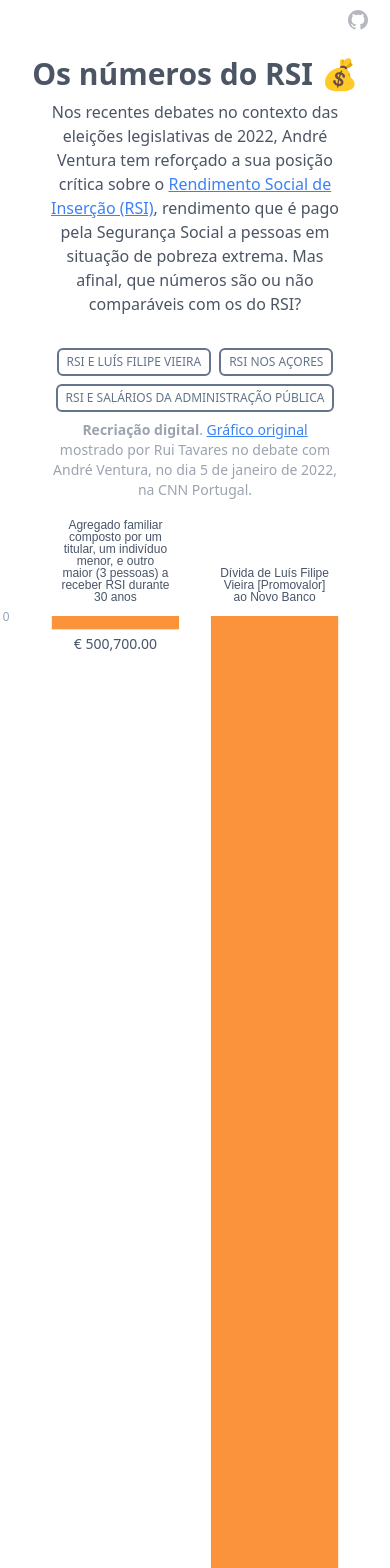
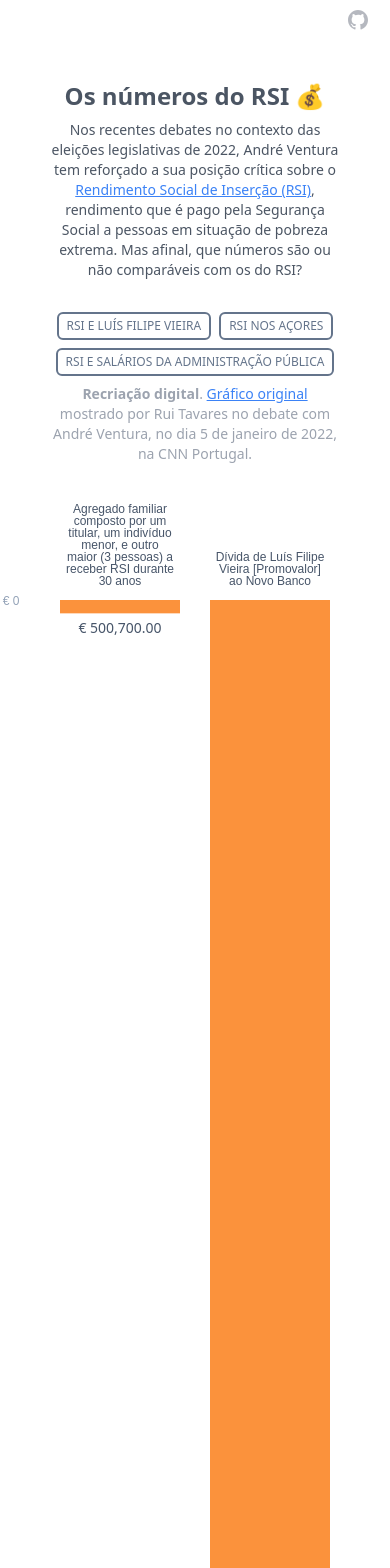
Before and after one commit to biamalveiro/numeros-do-rsi, a React (Create React App) app: page / in a window 390 px wide. Shown: the top 1568 px of the page. Built offline with nearby package versions, Linux system fonts and the light colour scheme; some icons are missing.

Commit message:
improve responsivenes and refactor

```diff
--- a/src/App.js
+++ b/src/App.js
@@ -1,82 +1,48 @@
 import React, { useState } from "react";
 
-import Chart from "./Chart";
-import chartConfig from "./chartConfig";
-
-const buttonStyle =
-  "inline-block px-2 py-1 text-xs text-center text-slate-500 uppercase border-2 bg-white transition duration-200 ease-in-out border-slate-500  rounded-md cursor-pointer hover:border-slate-600 hover:bg-slate-100";
+import Chart from "./components/Chart";
+import ChartButton from "./components/ChartButton";
+import chartConfig from "./chartsContent";
+import GithubLink from "./components/GithubLink";
+import Header from "./components/Header";
+import ScrollButton from "./components/ScrollButton";
 
 function App() {
   const [chart, setChart] = useState("LFV");
+  const scrollToTop = () => window.scrollTo(0, 0);
 
   return (
-    <div className="py-10 w-full md:w-9/12 mx-auto">
-      <div className="text-gray-600 text-center my-4">
-        <a
-          target="_blank"
-          rel="noopener noreferrer"
-          href="https://github.com/biamalveiro/numeros-do-rsi"
-          className="absolute top-0 right-0 m-2"
-        >
-          <svg
-            width="24"
-            height="24"
-            fill="currentColor"
-            className="text-gray-500 hover:text-gray-600 mr-3 text-opacity-50 transform"
+    <div>
+      <ScrollButton />
+      <GithubLink />
+      <div className="py-10 w-full lg:w-9/12 mx-auto">
+        <div className="text-gray-600 text-sm md:text-base text-center my-4">
+          <Header />
+          <div className="flex flex-row flex-wrap gap-2 mx-auto justify-center mt-8 w-9/12 lg:w-3/4">
+            {["LFV", "Azores", "AP"].map((value) => (
+              <ChartButton
+                key={value}
+                value={value}
+                label={chartConfig[value].buttonLabel}
+                isActive={value === chart}
+                onClick={() => setChart(value)}
+              />
+            ))}
+          </div>
+          <div className="mt-2 text-gray-400 text-sm w-3/4 lg:w-1/2 mx-auto">
+            {chartConfig[chart].detail}
+          </div>
+        </div>
+        <Chart {...chartConfig[chart]} chart={chart} />
+        <div className="flex justify-center">
+          <button
+            onClick={scrollToTop}
+            className="text-xs text-center text-slate-400 border-slate-400 uppercase border-dashed border-b-2 cursor-pointer hover:border-slate-800 hover:text-slate-800"
           >
-            <path
-              fillRule="evenodd"
-              clipRule="evenodd"
-              d="M12 2C6.477 2 2 6.463 2 11.97c0 4.404 2.865 8.14 6.839 9.458.5.092.682-.216.682-.48 0-.236-.008-.864-.013-1.695-2.782.602-3.369-1.337-3.369-1.337-.454-1.151-1.11-1.458-1.11-1.458-.908-.618.069-.606.069-.606 1.003.07 1.531 1.027 1.531 1.027.892 1.524 2.341 1.084 2.91.828.092-.643.35-1.083.636-1.332-2.22-.251-4.555-1.107-4.555-4.927 0-1.088.39-1.979 1.029-2.675-.103-.252-.446-1.266.098-2.638 0 0 .84-.268 2.75 1.022A9.606 9.606 0 0112 6.82c.85.004 1.705.114 2.504.336 1.909-1.29 2.747-1.022 2.747-1.022.546 1.372.202 2.386.1 2.638.64.696 1.028 1.587 1.028 2.675 0 3.83-2.339 4.673-4.566 4.92.359.307.678.915.678 1.846 0 1.332-.012 2.407-.012 2.734 0 .267.18.577.688.48C19.137 20.107 22 16.373 22 11.969 22 6.463 17.522 2 12 2z"
-            ></path>
-          </svg>
-        </a>
-        <h1 className="text-3xl font-semibold mb-2 ">Os números do RSI 💰</h1>
-        <p className="my-2 w-3/4 md:w-1/2  mx-auto">
-          Nos recentes debates no contexto das eleições legislativas de 2022,
-          André Ventura tem reforçado a sua posição crítica sobre o{" "}
-          <a
-            href="https://www.seg-social.pt/rendimento-social-de-insercao"
-            target="_blank"
-            rel="noopener noreferrer"
-            className="text-blue-500 hover:text-blue-600 underline"
-          >
-            Rendimento Social de Inserção (RSI)
-          </a>
-          , rendimento que é pago pela Segurança Social a pessoas em situação de
-          pobreza extrema. Mas afinal, que números são ou não comparáveis com os
-          do RSI?{" "}
-        </p>
-        <div className="flex flex-row flex-wrap gap-2 mx-auto justify-center mt-8 w-9/12 md:w-3/4">
-          <button
-            className={`${buttonStyle} ${
-              chart === "LFV" ? "bg-slate-200" : ""
-            }`}
-            onClick={() => setChart("LFV")}
-          >
-            RSI e Luís Filipe Vieira
-          </button>
-          <button
-            className={`${buttonStyle} ${
-              chart === "Azores" ? "bg-slate-200" : ""
-            }`}
-            onClick={() => setChart("Azores")}
-          >
-            RSI nos Açores
-          </button>
-          <button
-            className={`${buttonStyle} ${chart === "AP" ? "bg-slate-200" : ""}`}
-            onClick={() => setChart("AP")}
-          >
-            RSI e salários da Administração Pública
+            Voltar ao topo
           </button>
         </div>
-        <div className="mt-2 text-gray-400 text-sm w-3/4 md:w-1/2 mx-auto">
-          {chartConfig[chart].detail}
-        </div>
       </div>
-
-      <Chart {...chartConfig[chart]} chart={chart} />
     </div>
   );
 }
--- a/src/chartConfig.js
+++ b/src/chartsContent.js
@@ -19,7 +19,7 @@
       <p>
         <span className="font-bold">Recriação digital</span>.{" "}
         <a
-          className="text-blue-500 hover:text-blue-600 underline"
+          className="link"
           target="_blank"
           rel="noopener noreferrer"
           href="https://twitter.com/ruitavares/status/1478877669387390976/photo/1"
@@ -31,6 +31,7 @@
       </p>
     ),
     formatter: (value) => (value === 0 ? "€ 0" : `€ ${format(",.2f")(value)}`),
+    buttonLabel: "RSI e Luís Filipe Vieira",
   },
   AP: {
     data: [
@@ -54,11 +55,10 @@
       <>
         <p>
           <span className="italic">
-            "Temos hoje um valor de Rendimento Social de Inserção (RSI)
-            extraordinariamente elevado. Estamos a falar de mais de 300 milhões
-            por ano. Só para as pessoas terem uma ideia é um terço, é um
-            bocadinho mais do que um terço de todos os salários da Administração
-            Pública."
+            "Temos hoje um valor de RSI extraordinariamente elevado. Estamos a
+            falar de mais de 300 milhões por ano. Só para as pessoas terem uma
+            ideia é um terço, é um bocadinho mais do que um terço de todos os
+            salários da Administração Pública."
           </span>{" "}
           - André Ventura, no debate com João Cotrim de Figueiredo, dia 9 de
           janeiro de 2022 na CNN Portugal
@@ -68,7 +68,7 @@
           <a
             target="_blank"
             rel="noopener noreferrer"
-            className="text-blue-500 hover:text-blue-600 underline"
+            className="link"
             href="https://www.publico.pt/2022/01/10/politica/noticia/despesa-rsi-terco-salarios-administracao-publica-1991343"
           >
             Público
@@ -78,6 +78,7 @@
     ),
     formatter: (value) =>
       value === 0 ? "€ 0" : `€ ${format(",~g")(value / 10e5)} M`,
+    buttonLabel: "RSI e salários da Administração Pública",
   },
   Azores: {
     data: [
@@ -91,7 +92,7 @@
       },
     ],
     color: "#93c5fd",
-    scrollFactor: 4,
+    scrollFactor: 2.8,
     reference: {
       label: "½ da população residente nos Açores",
       value: 118000,
@@ -110,7 +111,7 @@
         <p className="mt-2">
           Fact-checking por{" "}
           <a
-            className="text-blue-500 hover:text-blue-600 underline"
+            className="link"
             href="https://poligrafo.sapo.pt/fact-check/ventura-sobre-o-rsi-nos-acores-anda-metade-a-viver-a-conta-dos-outros-que-estao-a-trabalhar-tem-razao"
           >
             Polígrafo
@@ -119,6 +120,7 @@
       </>
     ),
     formatter: (value) => `${format(",~g")(value)}`,
+    buttonLabel: "RSI nos Açores",
   },
 };
 
--- a/src/Chart.js
+++ b/src/components/Chart.js
@@ -7,27 +7,27 @@
 import { scaleLinear, scaleBand } from "@visx/scale";
 import { max } from "d3-array";
 
-import useChartDimensions from "./useChartDimensions";
+import useChartDimensions from "./../hooks/useChartDimensions";
 
 const isOnSmallDisplay = document.documentElement.clientWidth <= 768;
 
-const MARGIN_Y = 100;
-const MARGIN_X = isOnSmallDisplay ? 20 : 100;
+const MARGIN_Y = 90;
+const MARGIN_X = isOnSmallDisplay ? 30 : 100;
 const REF_COLOR = "#ef4444";
 
 export default function Chart({
   data,
   color,
-  scrollFactor,
   chart,
   formatter,
   reference,
+  scrollFactor,
 }) {
   const maxHeight = window.innerHeight * scrollFactor;
   const [chartWrapper, dimensions] = useChartDimensions({
     height: maxHeight + 2 * MARGIN_Y,
-    marginTop: MARGIN_Y,
-    marginBottom: MARGIN_Y,
+    marginTop: chart === "LFV" ? 120 : MARGIN_Y,
+    marginBottom: MARGIN_Y / 2,
     marginLeft: MARGIN_X,
     marginRight: MARGIN_X,
   });
@@ -46,7 +46,7 @@
   });
 
   return (
-    <div ref={chartWrapper} className="w-full md:w-3/4 mx-auto">
+    <div ref={chartWrapper} className="w-full md:w-3/4 mx-auto ">
       <svg width={dimensions.width} height={dimensions.height}>
         <Group top={dimensions.marginTop} left={dimensions.marginLeft}>
           <AxisLeft
--- /dev/null
+++ b/src/components/ChartButton.js
@@ -0,0 +1,15 @@
+import React from "react";
+
+const buttonStyle =
+  "inline-block px-2 py-1 text-xs text-center text-slate-500 uppercase border-2 bg-white transition duration-200 ease-in-out border-slate-500  rounded-md cursor-pointer hover:border-slate-600 hover:bg-slate-100";
+
+export default function ChartButton({ value, label, isActive, onClick }) {
+  return (
+    <button
+      className={`${buttonStyle} ${isActive ? "bg-slate-200" : ""}`}
+      onClick={onClick}
+    >
+      {label}
+    </button>
+  );
+}
--- /dev/null
+++ b/src/components/GithubLink.js
@@ -0,0 +1,25 @@
+import React from "react";
+
+export default function GithubLink() {
+  return (
+    <a
+      target="_blank"
+      rel="noopener noreferrer"
+      href="https://github.com/biamalveiro/numeros-do-rsi"
+      className="absolute top-0 right-0 m-2"
+    >
+      <svg
+        width="24"
+        height="24"
+        fill="currentColor"
+        className="text-gray-500 hover:text-gray-600 mr-3 text-opacity-50 transform"
+      >
+        <path
+          fillRule="evenodd"
+          clipRule="evenodd"
+          d="M12 2C6.477 2 2 6.463 2 11.97c0 4.404 2.865 8.14 6.839 9.458.5.092.682-.216.682-.48 0-.236-.008-.864-.013-1.695-2.782.602-3.369-1.337-3.369-1.337-.454-1.151-1.11-1.458-1.11-1.458-.908-.618.069-.606.069-.606 1.003.07 1.531 1.027 1.531 1.027.892 1.524 2.341 1.084 2.91.828.092-.643.35-1.083.636-1.332-2.22-.251-4.555-1.107-4.555-4.927 0-1.088.39-1.979 1.029-2.675-.103-.252-.446-1.266.098-2.638 0 0 .84-.268 2.75 1.022A9.606 9.606 0 0112 6.82c.85.004 1.705.114 2.504.336 1.909-1.29 2.747-1.022 2.747-1.022.546 1.372.202 2.386.1 2.638.64.696 1.028 1.587 1.028 2.675 0 3.83-2.339 4.673-4.566 4.92.359.307.678.915.678 1.846 0 1.332-.012 2.407-.012 2.734 0 .267.18.577.688.48C19.137 20.107 22 16.373 22 11.969 22 6.463 17.522 2 12 2z"
+        ></path>
+      </svg>
+    </a>
+  );
+}
--- /dev/null
+++ b/src/components/Header.js
@@ -0,0 +1,26 @@
+import React from "react";
+
+export default function Header() {
+  return (
+    <header>
+      <h1 className="text-2xl md:text-3xl font-semibold mb-2 ">
+        Os números do RSI 💰
+      </h1>
+      <p className="my-2 w-3/4 lg:w-1/2  mx-auto">
+        Nos recentes debates no contexto das eleições legislativas de 2022,
+        André Ventura tem reforçado a sua posição crítica sobre o{" "}
+        <a
+          href="https://www.seg-social.pt/rendimento-social-de-insercao"
+          target="_blank"
+          rel="noopener noreferrer"
+          className="link"
+        >
+          Rendimento Social de Inserção (RSI)
+        </a>
+        , rendimento que é pago pela Segurança Social a pessoas em situação de
+        pobreza extrema. Mas afinal, que números são ou não comparáveis com os
+        do RSI?{" "}
+      </p>
+    </header>
+  );
+}
--- /dev/null
+++ b/src/components/ScrollButton.js
@@ -0,0 +1,37 @@
+import React from "react";
+import useWindowScroll from "./../hooks/useWindowScroll";
+
+export default function ScrollButton() {
+  const { y } = useWindowScroll();
+
+  const scrollMaxY =
+    window.scrollMaxY ||
+    document.documentElement.scrollHeight -
+      document.documentElement.clientHeight;
+
+  const isAtBottom = y === scrollMaxY && y > 0;
+
+  if (isAtBottom) return null;
+
+  return (
+    <svg
+      xmlns="http://www.w3.org/2000/svg"
+      width="24"
+      height="24"
+      fill="none"
+      stroke="currentColor"
+      className="text-gray-500 mr-3 text-opacity-50 transform sticky"
+      style={{
+        top: window.innerHeight - 26,
+        left: window.innerWidth / 2 - 12,
+      }}
+    >
+      <path
+        strokeLinecap="round"
+        strokeLinejoin="round"
+        strokeWidth="2"
+        d="M19 9l-7 7-7-7"
+      />
+    </svg>
+  );
+}
--- a/src/index.css
+++ b/src/index.css
@@ -1,3 +1,9 @@
 @tailwind base;
 @tailwind components;
 @tailwind utilities;
+
+@layer components {
+    .link {
+      @apply text-blue-500 hover:text-blue-600 underline;
+    }
+  }
```
Also changed, not shown: src/hooks/useWindowScroll.js (added, +51 -0 lines), src/hooks/useChartDimensions.js (renamed from src/useChartDimensions.js).
